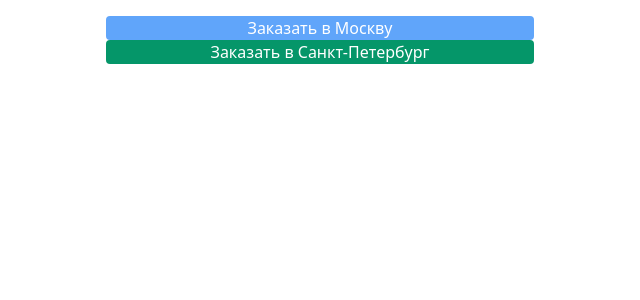
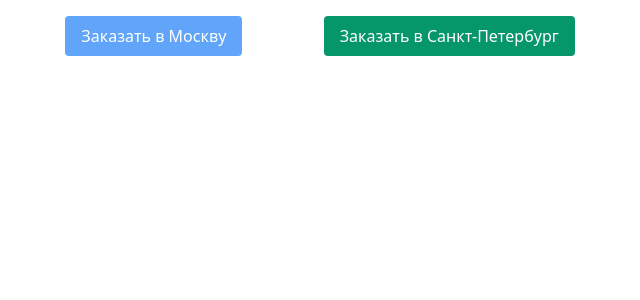
Before and after one commit to We6Owl/call-order, a Vue app: page / in a window 1280 px wide. Shown: the top 300 px of the page, without its empty margins (0-640 px from the left). Built offline with nearby package versions, Linux system fonts and the light colour scheme.

Commit message:
layout fix

```diff
--- a/src/App.vue
+++ b/src/App.vue
@@ -1,28 +1,36 @@
 <template>
   <div id="app">
-    <div class="">
-      <CallBtn class="bg-blue-400 rounded px-4 sm:w-full" msg="Заказать в Москву"/>
-      <CallBtn class="bg-green-600 rounded px-4 sm:w-full" msg="Заказать в Санкт-Петербург"/>
-    </div>
+      <CallBtn class="btn_blue" msg="Заказать в Москву"/>
+      <CallBtn class="btn_green" msg="Заказать в Санкт-Петербург"/>
+      <modal v-if="showModal" @close="showModal = false">
+        <!--
+      you can use custom content here to overwrite
+      default content
+    -->
+        <h3 slot="header">custom header</h3>
+      </modal>
   </div>
 </template>
 
 <script>
-
 import CallBtn from './components/CallBtn.vue'
-
-
-
+import modal from './components/ModalTemplate.vue'
 export default {
   name: 'App',
   components: {
-    CallBtn
+    CallBtn, modal
   }
 }
 </script>
 
 <style>
 #app {
-  @apply flex justify-around mt-4 w-1/2 text-white flex-wrap
+  @apply flex flex-col justify-evenly text-white whitespace-nowrap md:w-1/2 md:flex-row
+}
+.btn_blue {
+  @apply bg-blue-400 rounded px-4 py-2 m-4
+}
+.btn_green {
+  @apply bg-green-600 rounded px-4 py-2 m-4
 }
 </style>
--- a/src/components/CallBtn.vue
+++ b/src/components/CallBtn.vue
@@ -1,12 +1,14 @@
 <template>
-    <button>{{msg}}</button>
+    <button id="show-modal" @click="showModal = true">{{msg}}</button>
 </template>
 
 <script>
+
 export default {
   name: 'CallBtn',
     props: {
         msg: String
-    }
+    },
+
 }
 </script>
--- /dev/null
+++ b/src/components/ModalTemplate.vue
@@ -0,0 +1,39 @@
+<template>
+    <transition name="modal">
+        <div class="modal-mask">
+          <div class="modal-wrapper">
+            <div class="modal-container">
+
+              <div class="modal-header">
+                <slot name="header">
+                  default header
+                </slot>
+              </div>
+
+              <div class="modal-body">
+                <slot name="body">
+                  default body
+                </slot>
+              </div>
+
+              <div class="modal-footer">
+                <slot name="footer">
+                  default footer
+                  <button class="modal-default-button" @click="$emit('close')">
+                    OK
+                  </button>
+                </slot>
+              </div>
+            </div>
+          </div>
+        </div>
+      </transition>
+</template>
+
+<script>
+export default {
+  name: 'modal',
+  showModal: false
+
+}
+</script>
```
Also changed, not shown: 1 other file (tests, documents, lock files or other folders).
